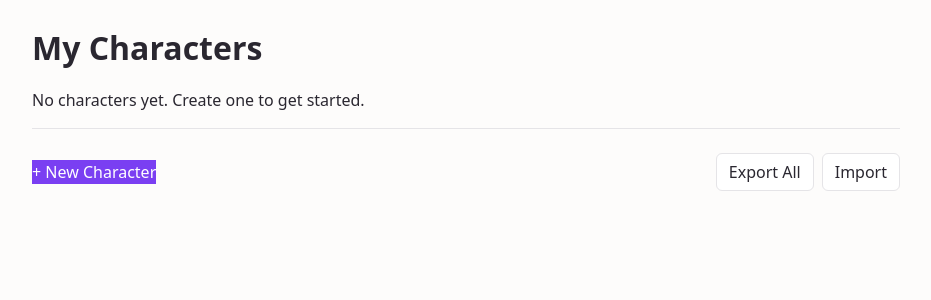
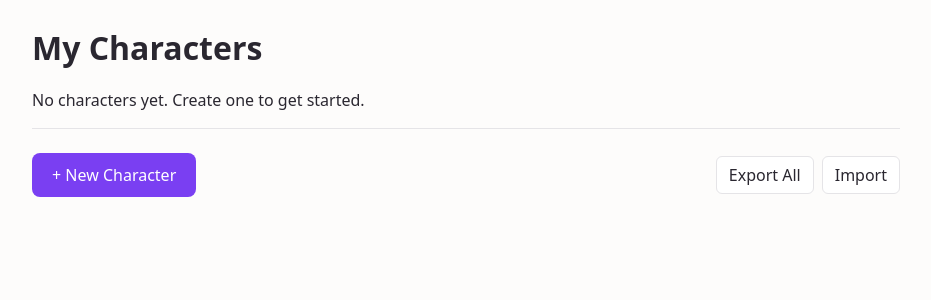
Before and after one commit to MRKjeld/spell-tracker, a React (Vite) app: page /#/ in a window 1280 px wide. Shown: the top 300 px of the page, without its empty margins (174-1105 px from the left). Built offline with nearby package versions, Linux system fonts and the light colour scheme.

Commit message:
Button styling fixed

```diff
--- a/src/index.css
+++ b/src/index.css
@@ -68,6 +68,8 @@ button:hover {
   border-color: var(--accent);
   text-decoration: none;
   display: inline-block;
+  border-radius: 8px;
+  padding: 10px 20px;
 }
 
 .button-primary:hover {
```
